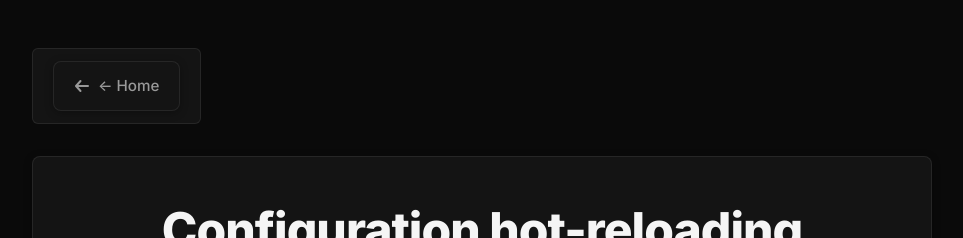
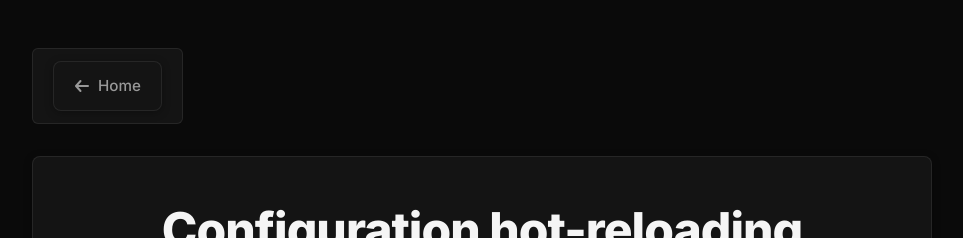
Before and after one commit to msrexe/msrexe.github.io, a Jekyll site: the page built from _posts/2022-04-09-Configuration_hot-reloading-konsepti.md, in a window 1280 px wide. Shown: the top 238 px of the page, without its empty margins (158-1121 px from the left). Built offline with Jekyll 4.4.1, drawn with Linux system fonts in a browser that asks for light colours.

Commit message:
chore: remove arrow from back home text

```diff
--- a/_config.yml
+++ b/_config.yml
@@ -16,7 +16,7 @@ remote_theme: riggraz/no-style-please
 
 theme_config:
   appearance: "dark" # can be "light", "dark" or "auto"
-  back_home_text: "← Home" # customize text for homepage link in post layout
+  back_home_text: "Home" # customize text for homepage link in post layout
   date_format: "%B %d, %Y" # customize how date is formatted
   show_description: true # show blog description in home page
 
```
